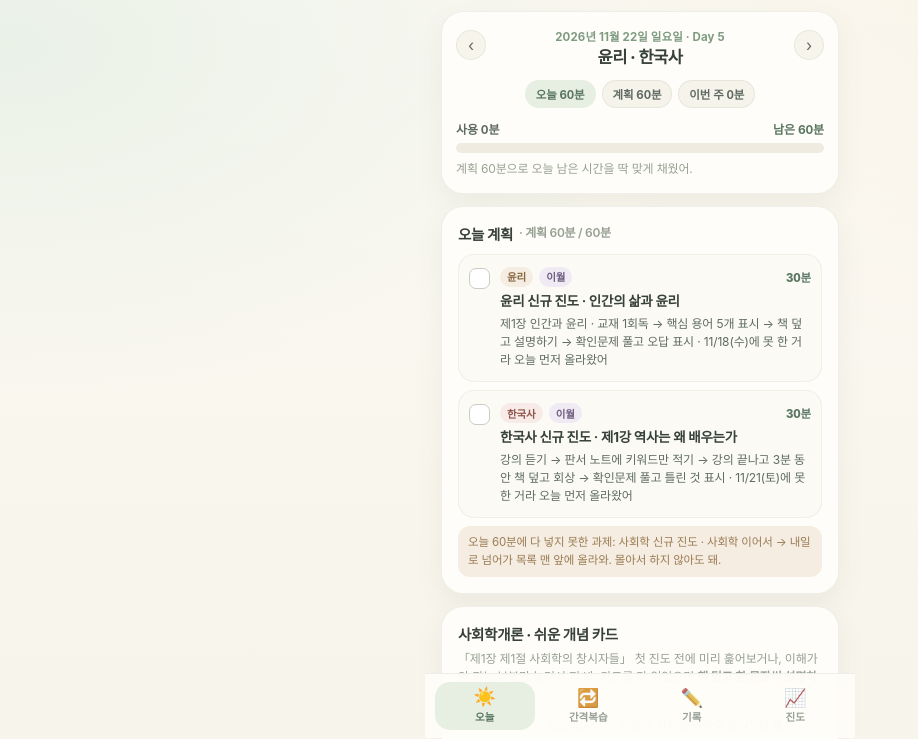
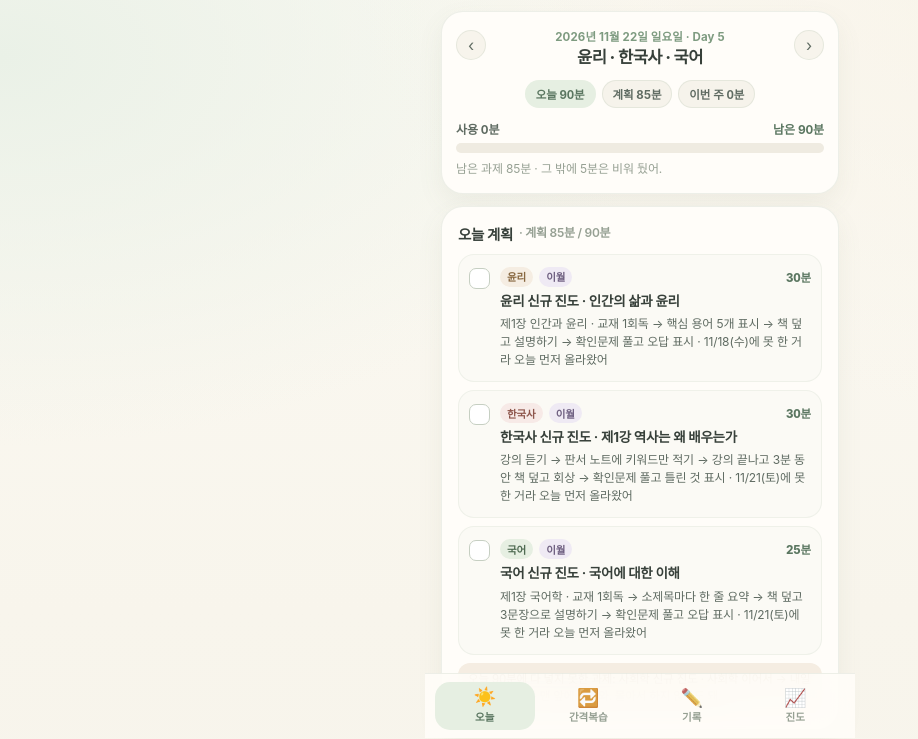
Before and after one commit to yunseodo08-eng/-, a plain HTML site: page index.html in a window 1280 px wide. Shown: the part 62-801 px from the top of the page, without its empty margins (0-918 px from the left). Drawn offline with Linux system fonts and the light colour scheme.

Commit message:
학습 플래너: 주말 한도 60→90분 (주간 270→330분, 5시간 30분)

```diff
--- a/index.html
+++ b/index.html
@@ -427,7 +427,7 @@
       <div class="card">
         <h3>이번 주 공부시간</h3>
         <div class="wk" id="weekBars"></div>
-        <div class="gauge-head" style="margin-top:2px"><span id="weekUsed">0분</span><span class="left">/ 270분 (4시간 30분)</span></div>
+        <div class="gauge-head" style="margin-top:2px"><span id="weekUsed">0분</span><span class="left">/ 330분 (5시간 30분)</span></div>
         <p class="muted small" style="margin:6px 0 0" id="weekNote"></p>
       </div>
       <div class="card">
@@ -594,8 +594,8 @@
 var CFG = {
   start: '2026-11-18',            // Day 1 (수) — 그 전날까지는 '시작 전' 준비 화면
   target: '2027-02-28',
-  limits: [60, 30, 30, 30, 30, 30, 60],    // 일~토 (분) — 평일 30분 · 주말 60분
-  weekLimit: 270,                 // 주간 4시간 30분 (30×5 + 60×2)
+  limits: [90, 30, 30, 30, 30, 30, 90],    // 일~토 (분) — 평일 30분 · 주말 90분
+  weekLimit: 330,                 // 주간 5시간 30분 (30×5 + 90×2)
   alloc: {                        // 요일별 기본 배분 (getDay: 0=일)
     1: ['english'],
     2: ['korean'],
@@ -1564,7 +1564,7 @@ function weeklyText(dateStr){
     total += m;
     L.push('- ' + fmtShort(dstr) + ' ' + (m ? m + '분' : '기록 없음') + ' / ' + lim + '분');
   }
-  L.push('- 주간 합계: ' + total + '분 / ' + CFG.weekLimit + '분 (4시간 30분)');
+  L.push('- 주간 합계: ' + total + '분 / ' + CFG.weekLimit + '분 (5시간 30분)');
   L.push('');
   L.push('[과목별 진도]');
   SUBJECTS.forEach(function(s){
@@ -1589,7 +1589,7 @@ function weeklyText(dateStr){
   L.push('[다음 주 우선순위]');
   L.push('1) 취약 단원 보충 복습 먼저');
   L.push('2) 밀린 복습은 하루 ' + CFG.maxOverduePerDay + '건까지만');
-  L.push('3) 신규 진도는 평일 30분 · 주말 60분 안에서');
+  L.push('3) 신규 진도는 평일 30분 · 주말 90분 안에서');
   return L.join('\n');
 }
 function monthStats(dateStr){
@@ -1958,7 +1958,7 @@ function renderProgress(){
     var dstr = addDays(ws, i), m = minutesOn(dstr), lim = dayLimit(dstr);
     used += m;
     var h = lim ? Math.min(100, Math.round(m / lim * 100)) : 0;
-    var cap = Math.round(lim / 60 * 100);    // 한도에 따라 칸 높이를 다르게(평일 50%, 주말 100%)
+    var cap = Math.round(lim / Math.max.apply(null, CFG.limits) * 100);  // 한도에 따라 칸 높이를 다르게(평일 33%, 주말 100%)
     bars += '<div class="wk-day" data-today="' + (dstr === todayReal() ? '1' : '0') + '">'
       + '<div class="wk-bar" style="height:' + cap + '%" title="' + m + '분 / ' + lim + '분">'
       + '<i style="height:' + h + '%"></i></div>'
@@ -1969,7 +1969,7 @@ function renderProgress(){
   var wpct = Math.round(used / CFG.weekLimit * 100);
   $('weekNote').textContent = wpct >= 100
     ? '이번 주 한도(' + CFG.weekLimit + '분)를 다 채웠어. 남은 날은 복습만 가볍게 해도 충분해.'
-    : '이번 주 ' + wpct + '% · 남은 ' + (CFG.weekLimit - used) + '분. 평일 하루 30분, 주말 60분 기준이야.';
+    : '이번 주 ' + wpct + '% · 남은 ' + (CFG.weekLimit - used) + '분. 평일 하루 30분, 주말 90분 기준이야.';
 
   var left = diffDays(dateStr, CFG.target);
   var totalUnits = UNITS.length;
```
